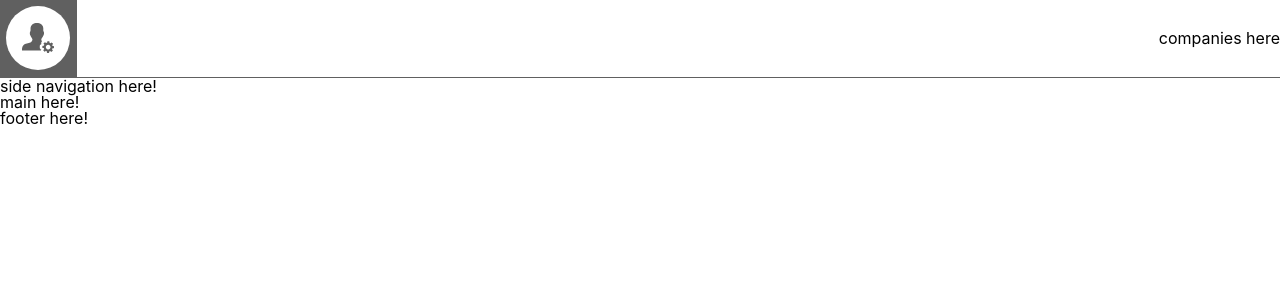
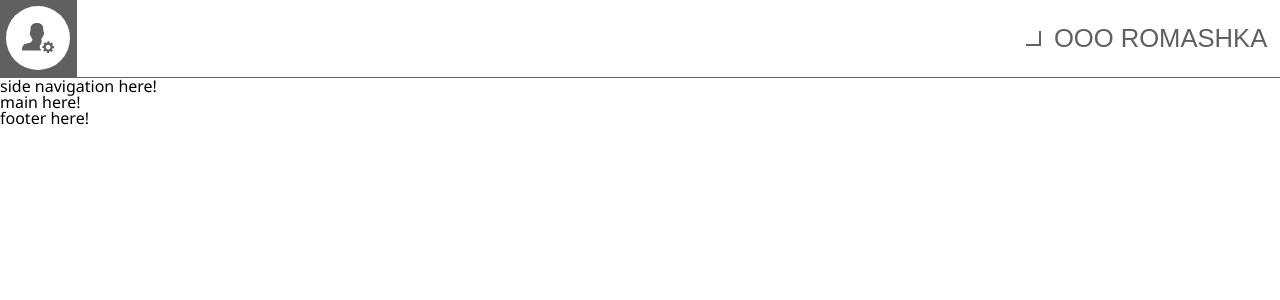
Before and after one commit to mikhail-davydov/bdr, a React (Create React App) app in the folder frontend/: page / in a window 1280 px wide. Shown: the top 300 px of the page. Built offline with nearby package versions, Linux system fonts and the light colour scheme.

Commit message:
feat: add company component, refactor user component

```diff
--- /dev/null
+++ b/frontend/src/component/company/Company.css
@@ -0,0 +1,28 @@
+.company-container {
+    background-color: var(--white);
+    padding-right: 1vw;
+    height: 5vw;
+}
+
+.company {
+    height: 100%;
+    display: flex;
+    align-items: center;
+    justify-content: space-between;
+}
+
+.company__text {
+    font-size: 2vw;
+    color: var(--dark-grey);
+}
+
+.chevron {
+    width: 1vw;
+    height: 1vw;
+    border-color: var(--dark-grey);
+    border-style: solid;
+    border-width: 0 2px 2px 0;
+    /*transform: rotate(45deg);*/
+    /*margin-top: 50%;*/
+    margin-right: 1vw;
+}
--- /dev/null
+++ b/frontend/src/component/company/Company.js
@@ -0,0 +1,22 @@
+import {Component} from "react";
+
+import "./Company.css";
+
+class Company extends Component {
+
+    render() {
+        return (
+            <div className="company-container">
+                <div className="company">
+                    <div className="chevron"></div>
+                    <div className="company__text">
+                        OOO ROMASHKA
+                    </div>
+                </div>
+            </div>
+        )
+    }
+
+}
+
+export default Company;
--- a/frontend/src/component/header/Header.js
+++ b/frontend/src/component/header/Header.js
@@ -1,4 +1,6 @@
 import {Component} from "react";
+import Button from "../button/Button";
+import Company from "../company/Company";
 import User from "../user/User";
 
 import "./Header.css";
@@ -6,12 +8,12 @@ import "./Header.css";
 class Header extends Component {
 
     render() {
+        let userContent = <User/>;
+        let companyContent = <Company/>;
         return (
             <header className="header">
-                <User/>
-                <div className="companies-container">
-                    companies here
-                </div>
+                <Button content={userContent}/>
+                <Button content={companyContent}/>
             </header>
         )
     }
--- /dev/null
+++ b/frontend/src/component/icon/Icon.js
@@ -0,0 +1,18 @@
+import {Component} from "react";
+
+import "./Icon.css";
+
+class Icon extends Component {
+
+    render() {
+        let className = this.props.class + " icon";
+        return (
+            <div className={className}>
+                {this.props.content}
+            </div>
+        )
+    }
+
+}
+
+export default Icon;
--- a/frontend/src/component/user/User.css
+++ b/frontend/src/component/user/User.css
@@ -8,7 +8,7 @@
 .user {
     height: 100%;
     border-radius: 50%;
-    background-color: #fff;
+    background-color: var(--white);
     display: flex;
     align-items: center;
     justify-content: center;
--- a/frontend/src/index.css
+++ b/frontend/src/index.css
@@ -10,14 +10,9 @@
 
 body {
     margin: 0;
-  font-family: -apple-system, BlinkMacSystemFont, 'Segoe UI', 'Roboto', 'Oxygen',
-    'Ubuntu', 'Cantarell', 'Fira Sans', 'Droid Sans', 'Helvetica Neue',
-    sans-serif;
-  -webkit-font-smoothing: antialiased;
-  -moz-osx-font-smoothing: grayscale;
+    font-family: 'Segoe UI', 'Roboto', 'Oxygen', 'Ubuntu', 'Cantarell', 'Fira Sans', 'Droid Sans', 'Helvetica Neue', sans-serif;
 }
 
 code {
-  font-family: source-code-pro, Menlo, Monaco, Consolas, 'Courier New',
-    monospace;
+    font-family: source-code-pro, Menlo, Monaco, Consolas, 'Courier New', monospace;
 }
```
Also changed, not shown: frontend/src/component/user/User.js (+12 -13 lines). Lines whose indentation alone changed are shown as unchanged.
